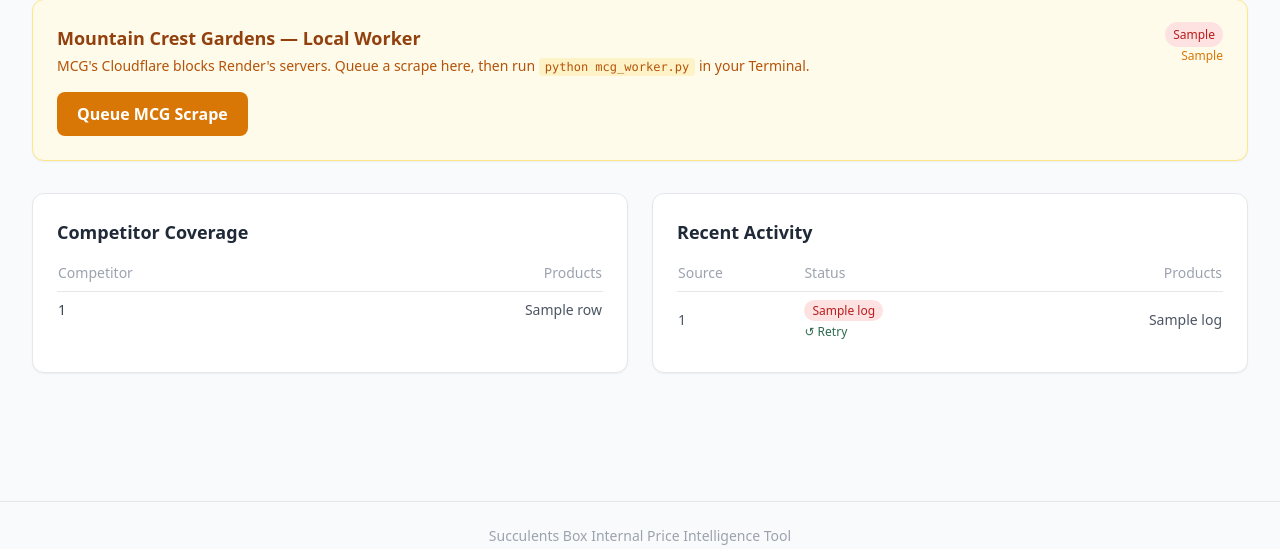
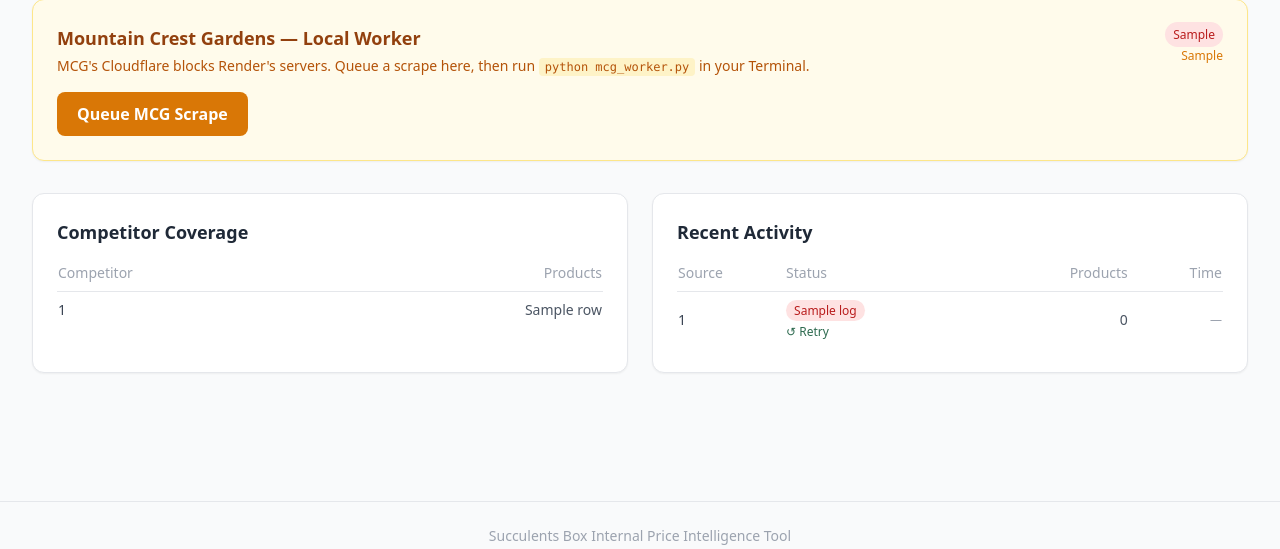
Before and after one commit to emilie-afk/sb-price-checker, a Flask app: template templates/dashboard.html in a window 1280 px wide. Shown: the part 1017-1566 px from the top of the page. Run offline with Flask 3, Linux system fonts and the light colour scheme; the visitor is signed in with stand-in values (Sample User, id 1); the template is opened without the code that fills it: most values are stand-ins (such as "Sample title", 1, 10 or a date in 2020); some libraries are stand-ins or nearby versions.

Commit message:
Add files via upload

```diff
--- a/app/routes.py
+++ b/app/routes.py
@@ -105,7 +105,7 @@ def dashboard():
 
     recent_log = db.execute('''
         SELECT source, products_found, status, message, ran_at
-        FROM collection_log ORDER BY ran_at DESC LIMIT 6
+        FROM collection_log ORDER BY ran_at DESC LIMIT 20
     ''').fetchall()
 
     mcg_queue = db.execute(
@@ -141,7 +141,8 @@ def dashboard():
         recent_log=recent_log,
         mcg_queue=mcg_queue,
         plant_types=plant_types,
-        non_plant_types=non_plant_types)
+        non_plant_types=non_plant_types,
+        today_date=datetime.utcnow().strftime('%Y-%m-%d'))
 
 
 @bp.route('/products')
--- a/templates/dashboard.html
+++ b/templates/dashboard.html
@@ -293,21 +293,41 @@
   <div class="bg-white rounded-xl border border-gray-200 p-6 shadow-sm">
     <h2 class="text-lg font-semibold text-gray-800 mb-4">Recent Activity</h2>
     {% if recent_log %}
+    {# Group logs by date so we can show a "Today" header #}
+    {% set ns = namespace(last_date='') %}
     <table class="w-full text-sm">
       <thead>
         <tr class="text-left text-gray-400 border-b">
           <th class="pb-2 font-medium">Source</th>
           <th class="pb-2 font-medium">Status</th>
-          <th class="pb-2 font-medium text-right">Products</th>
+          <th class="pb-2 font-medium text-right pr-4">Products</th>
+          <th class="pb-2 font-medium text-right">Time</th>
         </tr>
       </thead>
       <tbody>
         {% for log in recent_log %}
-        <tr class="border-b border-gray-50 last:border-0">
-          <td class="py-2 text-gray-600">
+        {# log: 0=source, 1=products_found, 2=status, 3=message, 4=ran_at #}
+        {% set ran_at = log[4] or '' %}
+        {% set log_date = ran_at[:10] %}
+        {% if log_date != ns.last_date %}
+          {% set ns.last_date = log_date %}
+          <tr>
+            <td colspan="4" class="pt-3 pb-1">
+              <span class="text-xs font-semibold uppercase tracking-wide
+                {% if log_date == today_date %}text-brand-600{% else %}text-gray-400{% endif %}">
+                {% if log_date == today_date %}Today — {{ log_date }}{% else %}{{ log_date }}{% endif %}
+              </span>
+            </td>
+          </tr>
+        {% endif %}
+        <tr class="border-b border-gray-50 last:border-0
+          {% if log_date == today_date %}bg-brand-50/30{% endif %}">
+          <td class="py-2 text-gray-700 font-medium">
             {% if log[0] == 'planet_desert' %}Planet Desert
             {% elif log[0] == 'mountain_crest' %}Mtn Crest
             {% elif log[0] == 'house_plant_shop' %}House Plant Shop
+            {% elif log[0] == 'the_sill' %}The Sill
+            {% elif log[0] == 'bloomscape' %}Bloomscape
             {% else %}{{ log[0] }}{% endif %}
           </td>
           <td class="py-2">
@@ -324,7 +344,10 @@
             <p class="text-xs text-red-400 mt-1 max-w-xs" title="{{ log[3] }}">{{ log[3][:80] }}{% if log[3]|length > 80 %}…{% endif %}</p>
             {% endif %}
           </td>
-          <td class="py-2 text-right text-gray-600">{{ log[1] }}</td>
+          <td class="py-2 text-right text-gray-600 pr-4">{{ log[1] or 0 }}</td>
+          <td class="py-2 text-right text-gray-400 text-xs whitespace-nowrap">
+            {{ ran_at[11:16] if ran_at|length >= 16 else '—' }}
+          </td>
         </tr>
         {% endfor %}
       </tbody>
```
